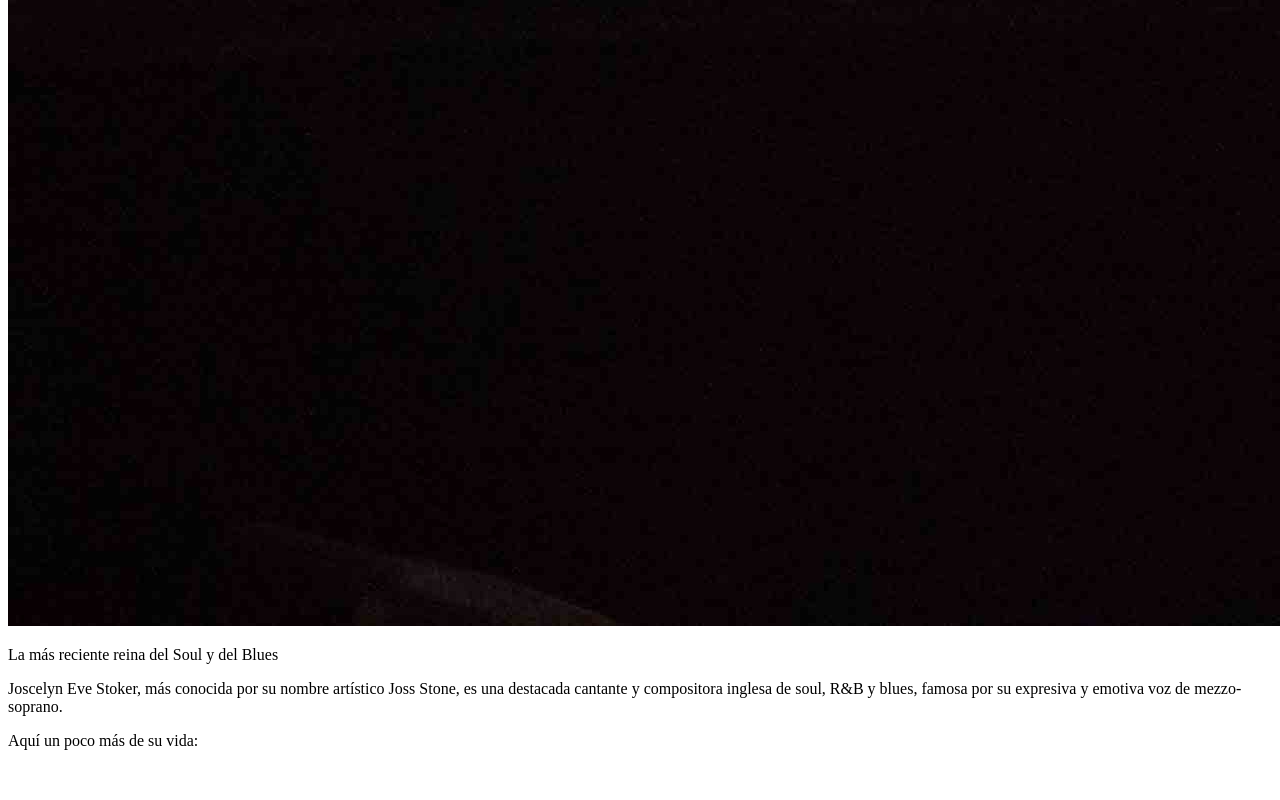
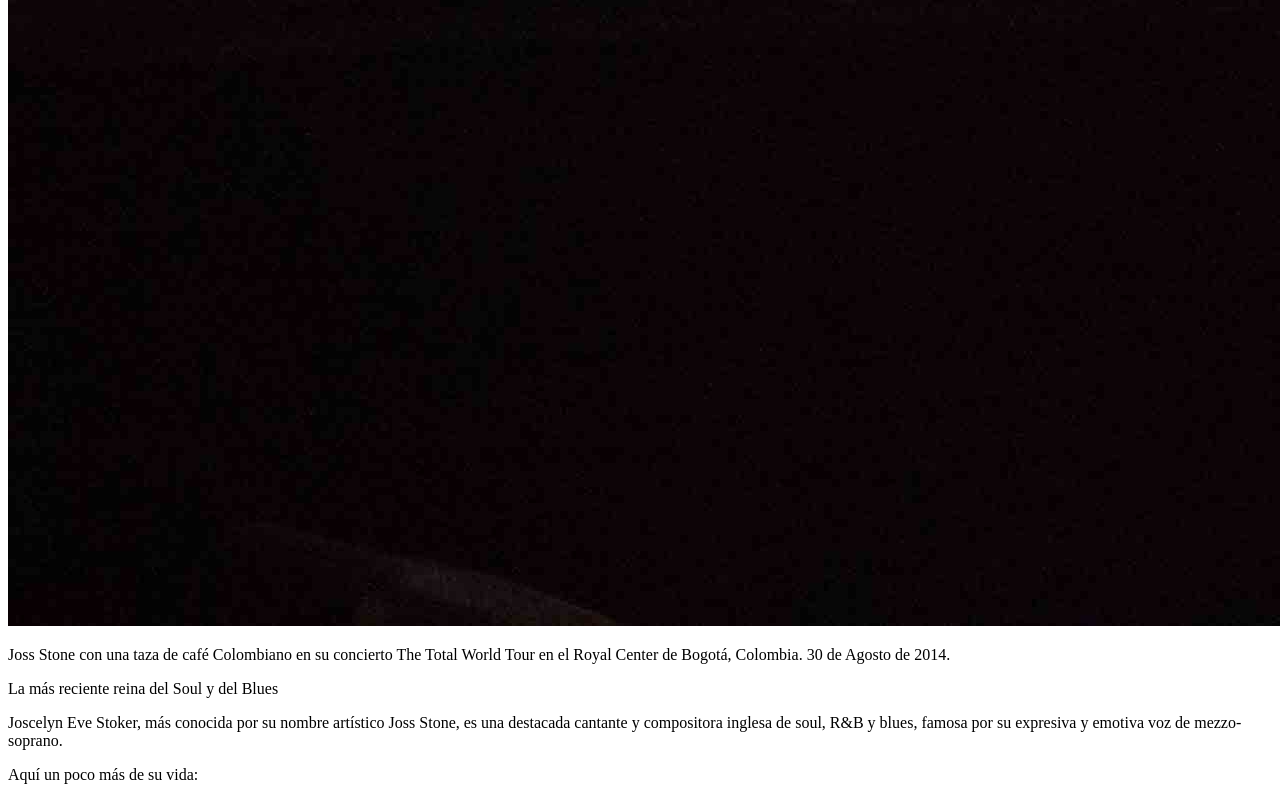
Before and after one commit to nicoarbe/Tribute-Page, a plain HTML site: page index.html in a window 1280 px wide. Shown: the part 2585-3385 px from the top of the page. Before the commit the page ends 3351 px from the top, so only its background shows below. Drawn offline with Linux system fonts and the light colour scheme.

Commit message:
Historia de usuario 5

```diff
--- a/index.html
+++ b/index.html
@@ -10,6 +10,7 @@
         <h1 id="title">Joss Stone</h1>
         <div id="img-div">
             <img id="image" src="./image/joss-stone-cbiaconcert-coffee.jpg" alt="Concierto-Joss-Stone-Bogota-Colombia">
+            <p id="img-caption">Joss Stone con una taza de café Colombiano en su concierto The Total World Tour en el Royal Center de Bogotá, Colombia. 30 de Agosto de 2014.</p>
 
         </div>
     </main>
```
